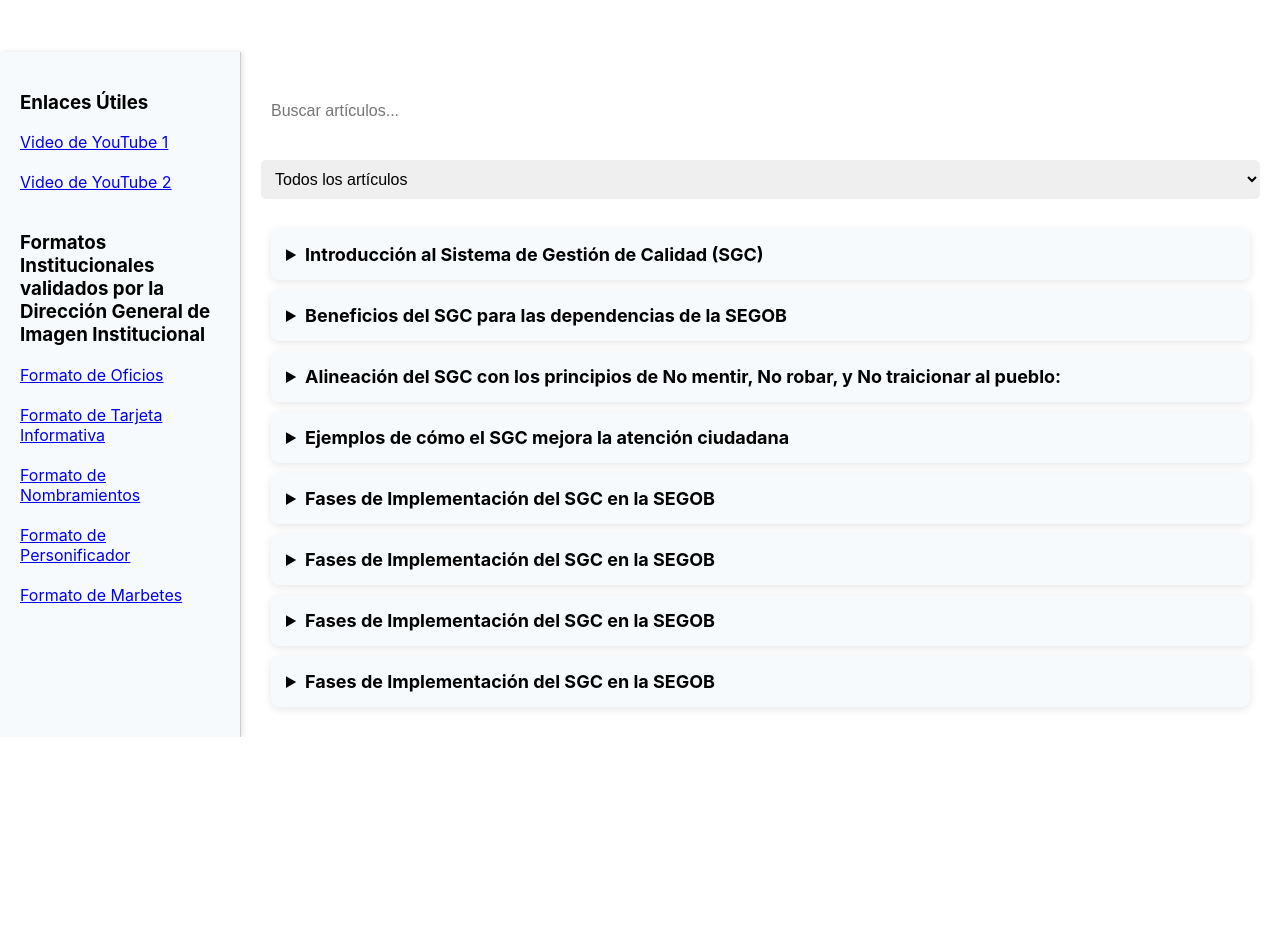
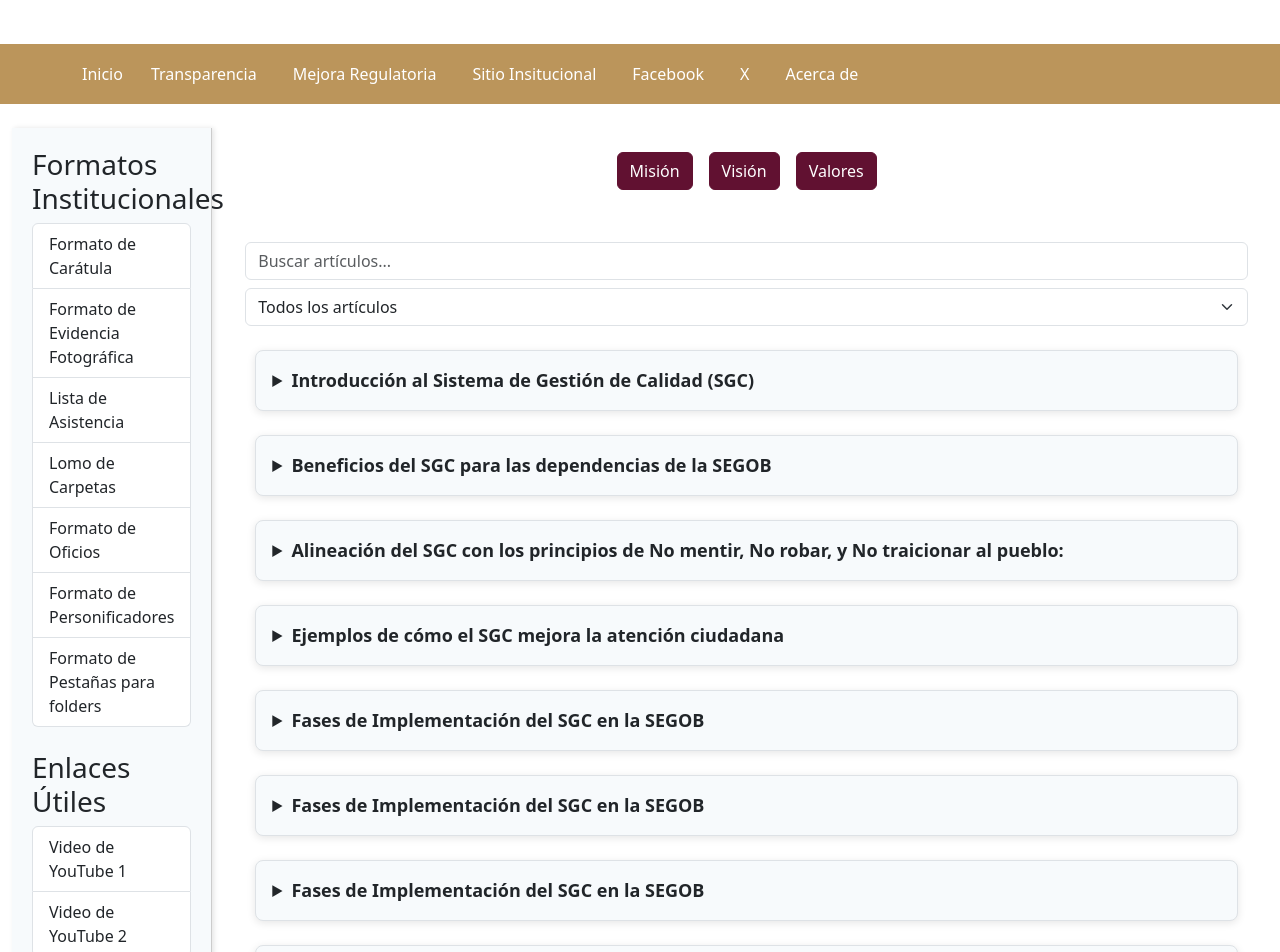
Before and after one commit to Nessvaez10/Certificacion-GIT, a React (Create React App) app: page / in a window 1280 px wide. Shown: the part 480-1432 px from the top of the page. Before the commit the page ends 1217 px from the top, so only its background shows below. Built offline with nearby package versions, Linux system fonts and the light colour scheme.

Commit message:
cAMBIOOS BOOTSTRAP
AA

```diff
--- a/package.json
+++ b/package.json
@@ -6,6 +6,7 @@
     "@testing-library/jest-dom": "^5.17.0",
     "@testing-library/react": "^13.4.0",
     "@testing-library/user-event": "^13.5.0",
+    "bootstrap": "^5.3.3",
     "react": "^18.3.1",
     "react-dom": "^18.3.1",
     "react-scripts": "5.0.1",
@@ -34,6 +35,5 @@
       "last 1 firefox version",
       "last 1 safari version"
     ]
-
   }
 }
--- a/src/App.css
+++ b/src/App.css
@@ -8,14 +8,16 @@
   display: flex;
   align-items: center;
   justify-content: center;
-  background-color: #611131;
-  padding: 20px;
+  background-color: #611131; /* Asegura que el color de fondo esté correctamente definido */
+  padding: 10px; /* Reducido para que el header sea menos alto */
   color: #edf2f7;
+  position: relative; /* Asegura que el header no sea transparente */
+  z-index: 1; /* Asegura que el header esté por encima de otros elementos si es necesario */
 }
 
 .logo {
-  height: 100px;
-  margin-right: 20px;
+  height: 10px; /* Reducido para que el logo sea más pequeño */
+  margin-right: 10px; /* Menor margen para acercar el logo al texto */
 }
 
 .main-content {
@@ -28,6 +30,30 @@
   width: 100%;
   height: auto;
   margin-bottom: 20px;
+}
+
+.custom-navbar {
+  background-color: #bb955b; /* Cambia este color a tu preferido */
+}
+
+.custom-navbar .navbar-nav {
+  flex-direction: row;
+  align-items: center;
+}
+
+.custom-navbar .nav-item {
+  margin-left: 20px; /* Ajusta el margen para distribuir los elementos */
+}
+
+.custom-navbar .nav-link {
+  color: #ffffff; /* Color del texto en la barra de navegación */
+  font-size: 16px; /* Ajusta el tamaño de la fuente según tus necesidades */
+  padding: 10px 15px; /* Ajusta el padding para que todos los elementos tengan el mismo tamaño */
+}
+
+.custom-navbar .navbar-brand {
+  margin-right: auto; /* Alinea el logo a la izquierda */
+  font-size: 16px; /* Asegúrate de que el tamaño de la fuente del logo coincida */
 }
 
 
--- a/src/App.js
+++ b/src/App.js
@@ -7,6 +7,7 @@ const categories = ["Módulo 1", "Módulo 2", "Módulo 3", "Módulo 4", "Módulo
 function App() {
   const [searchTerm, setSearchTerm] = useState('');
   const [selectedCategory, setSelectedCategory] = useState('');
+  const [activeAccordion, setActiveAccordion] = useState(null);
 
   const handleSearch = (e) => {
     setSearchTerm(e.target.value);
@@ -14,6 +15,10 @@ function App() {
 
   const handleCategoryChange = (e) => {
     setSelectedCategory(e.target.value);
+  };
+
+  const toggleAccordion = (index) => {
+    setActiveAccordion(activeAccordion === index ? null : index);
   };
 
   const filteredArticles = articlesData.filter(article => {
@@ -25,53 +30,144 @@ function App() {
 
   return (
     <div className="App">
-      <header className="App-header">
-        <img src="/images/logo2.png" alt="Logo" className="logo" />
-        <h1 style={{ color: 'white' }}>Capacitación MK1</h1>
+      <header className="App-header bg-wine text-white text-center py-3">
+        <img src="/images/logo2.png" alt="Logo" className="logo img-fluid" style={{ maxHeight: '100px' }} />
+        <h1>Capacitación MK1</h1>
       </header>
 
-      {/* Imagen de portada */}
-      <img src="/images/despacho.gif" alt="Portada" className="portada" />
+      <img src="/images/despacho.gif" alt="Portada" className="portada img-fluid" />
 
-      <div className="main-content">
-        <div className="sidebar">
-          <div className="links">
-            <h3>Enlaces Útiles</h3>
-            <a href="https://www.youtube.com" target="_blank" rel="noopener noreferrer">
+      <nav className="navbar navbar-expand-lg navbar-dark custom-navbar">
+  <div className="container">
+    <a className="navbar-brand" href="#">Inicio</a>
+    <button className="navbar-toggler" type="button" data-toggle="collapse" data-target="#navbarNav" aria-controls="navbarNav" aria-expanded="false" aria-label="Toggle navigation">
+      <span className="navbar-toggler-icon"></span>
+    </button>
+    <div className="collapse navbar-collapse" id="navbarNav">
+      <ul className="navbar-nav ml-auto">
+        <li className="nav-item">
+          <a className="nav-link" href="#">Transparencia</a>
+        </li>
+        <li className="nav-item">
+          <a className="nav-link" href="#">Mejora Regulatoria</a>
+        </li>
+        <li className="nav-item">
+          <a className="nav-link" href="#">Sitio Insitucional</a>
+        </li>
+        <li className="nav-item">
+          <a className="nav-link" href="#">Facebook</a>
+        </li>
+
+        <li className="nav-item">
+          <a className="nav-link" href="#">X</a>
+        </li>
+
+        <li className="nav-item">
+          <a className="nav-link" href="#">Acerca de</a>
+        </li>
+      </ul>
+    </div>
+  </div>
+</nav>
+
+
+      <div className="container-fluid mt-4">
+        <div className="row">
+          <div className="col-md-2">
+            <div className="sidebar sticky-top">
+              <h3>Formatos Institucionales</h3>
+              <div className="list-group">
+                <a href="https://docs.google.com/presentation/d/1-6QUyAD_0ZHqo-lcSrE4cge_XVsU-LPA/edit?usp=drive_link&ouid=101015930341910713283&rtpof=true&sd=true" target="_blank" rel="noopener noreferrer" className="list-group-item">
+                  Formato de Carátula
+                </a>
+                <a href="https://docs.google.com/document/d/1P-R2EAYrvYs3UfdfzkJ9I-COszT_o6NM/edit?usp=drive_link&ouid=101015930341910713283&rtpof=true&sd=true" target="_blank" rel="noopener noreferrer" className="list-group-item">
+                  Formato de Evidencia Fotográfica
+                </a>
+                <a href="https://docs.google.com/document/d/1lv-yb62uVg7AcdzDZVZBDAkvm8qDgBXR/edit?usp=drive_link&ouid=101015930341910713283&rtpof=true&sd=true" target="_blank" rel="noopener noreferrer" className="list-group-item">
+                  Lista de Asistencia
+                </a>
+                <a href="https://docs.google.com/presentation/d/1xWWajdKnMlHwytTeGvlYLxBPIRDWKBUU/edit?usp=drive_link&ouid=101015930341910713283&rtpof=true&sd=true" target="_blank" rel="noopener noreferrer" className="list-group-item">
+                  Lomo de Carpetas
+                </a>
+                <a href="https://docs.google.com/document/d/1KflbJccQYq2aqxzSHYMvs2Re5P3WvSR2/edit?usp=drive_link&ouid=101015930341910713283&rtpof=true&sd=true" target="_blank" rel="noopener noreferrer" className="list-group-item">
+                  Formato de Oficios
+                </a>
+                <a href="https://docs.google.com/presentation/d/1-CbaX_56QsGb0DlVwj7IFLCx9kmgDu8H/edit?usp=drive_link&ouid=101015930341910713283&rtpof=true&sd=true" target="_blank" rel="noopener noreferrer" className="list-group-item">
+                  Formato de Personificadores
+                </a>
+                <a href="https://docs.google.com/document/d/1KflbJccQYq2aqxzSHYMvs2Re5P3WvSR2/edit?usp=drive_link&ouid=101015930341910713283&rtpof=true&sd=true" target="_blank" rel="noopener noreferrer" className="list-group-item">
+                  Formato de Pestañas para folders
+                </a>
+              </div>
+              <h3 className="mt-4">Enlaces Útiles</h3>
+              <div className="list-group">
+                <a href="https://www.youtube.com" target="_blank" rel="noopener noreferrer" className="list-group-item">
                   Video de YouTube 1
-            </a><br /><br />
-            <a href="https://www.youtube.com" target="_blank" rel="noopener noreferrer">
+                </a>
+                <a href="https://www.youtube.com" target="_blank" rel="noopener noreferrer" className="list-group-item">
                   Video de YouTube 2
-            </a><br /><br />
-
-            <h3>Formatos Institucionales validados por la Dirección General de Imagen Institucional</h3>
-            <a href="/docs/documento1.pdf" target="_blank" rel="noopener noreferrer">
-              Formato de Oficios
-            </a><br /><br />
-            <a href="/docs/documento1.pdf" target="_blank" rel="noopener noreferrer">
-              Formato de Tarjeta Informativa
-            </a><br /><br />
-            <a href="/docs/documento1.pdf" target="_blank" rel="noopener noreferrer">
-              Formato de Nombramientos
-            </a><br /><br />
-            <a href="/docs/documento1.pdf" target="_blank" rel="noopener noreferrer">
-              Formato de Personificador
-            </a><br /><br />
-            <a href="/docs/documento1.pdf" target="_blank" rel="noopener noreferrer">
-              Formato de Marbetes
                 </a>
               </div>
             </div>
-        <div className="content">
-          <div className="search-bar-container">
+          </div>
+
+          <div className="col-md-10">
+            <div className="text-center mt-4">
+              <button
+                className="btn mb-2 mx-2"
+                style={{ backgroundColor: '#611131', borderColor: '#611131', color: '#fff' }}
+                onClick={() => toggleAccordion(1)}>
+                Misión
+              </button>
+              <button
+                className="btn mb-2 mx-2"
+                style={{ backgroundColor: '#611131', borderColor: '#611131', color: '#fff' }}
+                onClick={() => toggleAccordion(2)}>
+                Visión
+              </button>
+              <button
+                className="btn mb-2 mx-2"
+                style={{ backgroundColor: '#611131', borderColor: '#611131', color: '#fff' }}
+                onClick={() => toggleAccordion(3)}>
+                Valores
+              </button>
+            </div>
+            <div className="accordion mt-4">
+              {activeAccordion === 1 && (
+                <div className="accordion-item">
+                  <h2 className="accordion-header">Misión</h2>
+                  <div className="accordion-body">
+                    Aquí va la misión.
+                  </div>
+                </div>
+              )}
+              {activeAccordion === 2 && (
+                <div className="accordion-item">
+                  <h2 className="accordion-header">Visión</h2>
+                  <div className="accordion-body">
+                    Aquí va la visión.
+                  </div>
+                </div>
+              )}
+              {activeAccordion === 3 && (
+                <div className="accordion-item">
+                  <h2 className="accordion-header">Valores</h2>
+                  <div className="accordion-body">
+                    Aquí van los valores.
+                  </div>
+                </div>
+              )}
+            </div>
+            <div className="content" style={{ fontSize: '0.875rem' }}>
+              <div className="search-bar-container mb-4">
                 <input
                   type="text"
                   placeholder="Buscar artículos..."
                   value={searchTerm}
                   onChange={handleSearch}
-              className="search-bar"
+                  className="form-control mb-2"
                 />
-            <select onChange={handleCategoryChange} className="category-select">
+                <select onChange={handleCategoryChange} className="form-select">
                   <option value="">Todos los artículos</option>
                   {categories.map(category => (
                     <option key={category} value={category}>{category}</option>
@@ -80,31 +176,34 @@ function App() {
               </div>
               <div className="articles">
                 {filteredArticles.map(article => (
-    <details key={article.id} className="article">
-      {article.image && <img src={article.image} alt={article.title} className="article-image" />}
-      <summary>{article.title}</summary>
+                  <details key={article.id} className="article mb-4 border p-3">
+                    {article.image && <img src={article.image} alt={article.title} className="article-image img-fluid mb-2" />}
+                    <summary className="fw-bold">{article.title}</summary>
                     <p style={{ whiteSpace: 'pre-wrap' }}>{article.content}</p>
                     {article.video && (
-        <div className="video-container">
-          <video width="560" height="315" controls>
+                      <div className="video-container mt-2">
+                        <video width="100%" controls>
                           <source src={article.video} type="video/mp4" />
                         </video>
                       </div>
                     )}
                     {article.fileLink && (
-        <a href={article.fileLink} target="_blank" rel="noopener noreferrer">
+                      <a href={article.fileLink} target="_blank" rel="noopener noreferrer" className="btn mt-2" style={{ backgroundColor: '#611131', borderColor: '#611131', color: '#fff' }}>
                         Descargar documento
+                      </a>
+                    )}
+                    {article.externalLink && (
+                      <a href={article.externalLink} target="_blank" rel="noopener noreferrer" className="btn mt-2" style={{ backgroundColor: '#611131', borderColor: '#611131', color: '#fff' }}>
+                        Enlace externo
                       </a>
                     )}
                   </details>
                 ))}
               </div>
-
             </div>
           </div>
-      {/* <footer className="App-footer">
-        <p>&copy; 2024 Secretaría de Gobierno. Todos los derechos reservados.</p>
-      </footer> */}
+        </div>
+      </div>
     </div>
   );
 }
--- a/src/articles/articles.json
+++ b/src/articles/articles.json
@@ -6,7 +6,8 @@
         "image": "/images/ISO.jpg",
         "content": "Objetivo: Brindar a los servidores públicos una visión general del Sistema de Gestión de Calidad (SGC), sus beneficios y cómo se alinea con los principios de transparencia, legalidad, y objetividad.\n\n\n¿Qué es un Sistema de Gestión de Calidad? Un SGC es un conjunto de políticas, procesos y procedimientos necesarios para planificar y ejecutar las actividades de una organización con el fin de mejorar continuamente la eficacia y eficiencia en el desempeño de la misma.\n\nLa norma ISO 9001:2015 define los requisitos para establecer, implementar, mantener y mejorar un SGC, garantizando que las organizaciones puedan satisfacer consistentemente las necesidades y expectativas de los ciudadanos. ",
         "video": "/videos/Lec1.mp4",
-        "fileLink": "/docs/documento1.pdf"
+        "fileLink": "/docs/documento1.pdf",
+        "externalLink": null
     },
     {
         "id": 2,
@@ -15,16 +16,18 @@
         "image": null,
         "content": "Mejora de la eficiencia:Al definir procesos claros y repetibles, se reduce el desperdicio de recursos y se optimiza el uso del tiempo.\n\n\nAumento de la transparencia: Documentar los procedimientos permite un mayor control y seguimiento de las actividades, promoviendo la rendición de cuentas.\n\n\nMayor satisfacción ciudadana: Un SGC bien implementado asegura que los servicios ofrecidos cumplan con las expectativas y necesidades de la población.",
         "video": null,
-        "fileLink": null
+        "fileLink": null,
+        "externalLink": null
     },
     {
         "id": 3,
         "title": "Alineación del SGC con los principios de No mentir, No robar, y No traicionar al pueblo:",
         "category": "Módulo 1",
-        "image": "/images/taco.jpg",
+        "image": "/images/ISO.jpg",
         "content": "No mentir: El SGC fomenta la transparencia y la comunicación clara en todos los procesos.\n\nNo robar: La eficiencia y el control promovidos por el SGC ayudan a prevenir el mal uso de recursos públicos.\n\nNo traicionar al pueblo: Al garantizar la calidad y la mejora continua, el SGC asegura que los servicios públicos respondan adecuadamente a las necesidades ciudadanas.",
-        "video": "/videos/test.mp4",
-        "fileLink": "/docs/organigrama.pdf"
+        "video": null,
+        "fileLink": "/docs/organigrama.pdf",
+        "externalLink": null
     },
     {
         "id": 4,
@@ -33,7 +36,8 @@
         "image": null,
         "content": "Implementación de un sistema de quejas y sugerencias para capturar la retroalimentación de los ciudadanos y mejorar continuamente los servicios.\n\nEstablecimiento de indicadores de calidad que permitan medir el desempeño de las áreas de atención ciudadana.",
         "video": null,
-        "fileLink": null
+        "fileLink": null,
+        "externalLink": null
     },
     {
         "id": 5,
@@ -42,7 +46,8 @@
         "image": null,
         "content": "Fase 1: Auditoría de diagnóstico\n\nPropósito: Evaluar el estado actual de los procesos y sistemas existentes en las dependencias, identificando áreas de mejora y alineación con los requisitos de la norma ISO 9001:2015.\n\n\n\nActividades:\n\nRevisión de documentación existente.\n\nEntrevistas con el personal clave.\n\nIdentificación de brechas en comparación con los requisitos de la norma.",
         "video": null,
-        "fileLink": null
+        "fileLink": null,
+        "externalLink": null
     },
     {
         "id": 6,
@@ -51,7 +56,8 @@
         "image": null,
         "content": "Fase 1: Auditoría de diagnóstico\n\nPropósito: Evaluar el estado actual de los procesos y sistemas existentes en las dependencias, identificando áreas de mejora y alineación con los requisitos de la norma ISO 9001:2015.\n\n\n\nActividades:\n\nRevisión de documentación existente.\n\nEntrevistas con el personal clave.\n\nIdentificación de brechas en comparación con los requisitos de la norma.",
         "video": null,
-        "fileLink": null
+        "fileLink": null,
+        "externalLink": null
     },
     {
         "id": 7,
@@ -60,7 +66,8 @@
         "image": null,
         "content": "Fase 1: Auditoría de diagnóstico\n\nPropósito: Evaluar el estado actual de los procesos y sistemas existentes en las dependencias, identificando áreas de mejora y alineación con los requisitos de la norma ISO 9001:2015.\n\n\n\nActividades:\n\nRevisión de documentación existente.\n\nEntrevistas con el personal clave.\n\nIdentificación de brechas en comparación con los requisitos de la norma.",
         "video": null,
-        "fileLink": null
+        "fileLink": null,
+        "externalLink": null
     },
     {
         "id": 8,
@@ -69,6 +76,7 @@
         "image": null,
         "content": "Fase 1: Auditoría de diagnóstico\n\nPropósito: Evaluar el estado actual de los procesos y sistemas existentes en las dependencias, identificando áreas de mejora y alineación con los requisitos de la norma ISO 9001:2015.\n\n\n\nActividades:\n\nRevisión de documentación existente.\n\nEntrevistas con el personal clave.\n\nIdentificación de brechas en comparación con los requisitos de la norma.",
         "video": null,
-        "fileLink": null
+        "fileLink": null,
+        "externalLink": null
     }
 ]
--- a/src/index.js
+++ b/src/index.js
@@ -3,6 +3,8 @@ import ReactDOM from 'react-dom/client';
 import './index.css';
 import App from './App';
 import reportWebVitals from './reportWebVitals';
+import 'bootstrap/dist/css/bootstrap.min.css';
+
 
 const root = ReactDOM.createRoot(document.getElementById('root'));
 root.render(
```
Also changed, not shown: 1 other file (tests, documents, lock files or other folders). Lines whose indentation alone changed are shown as unchanged.
